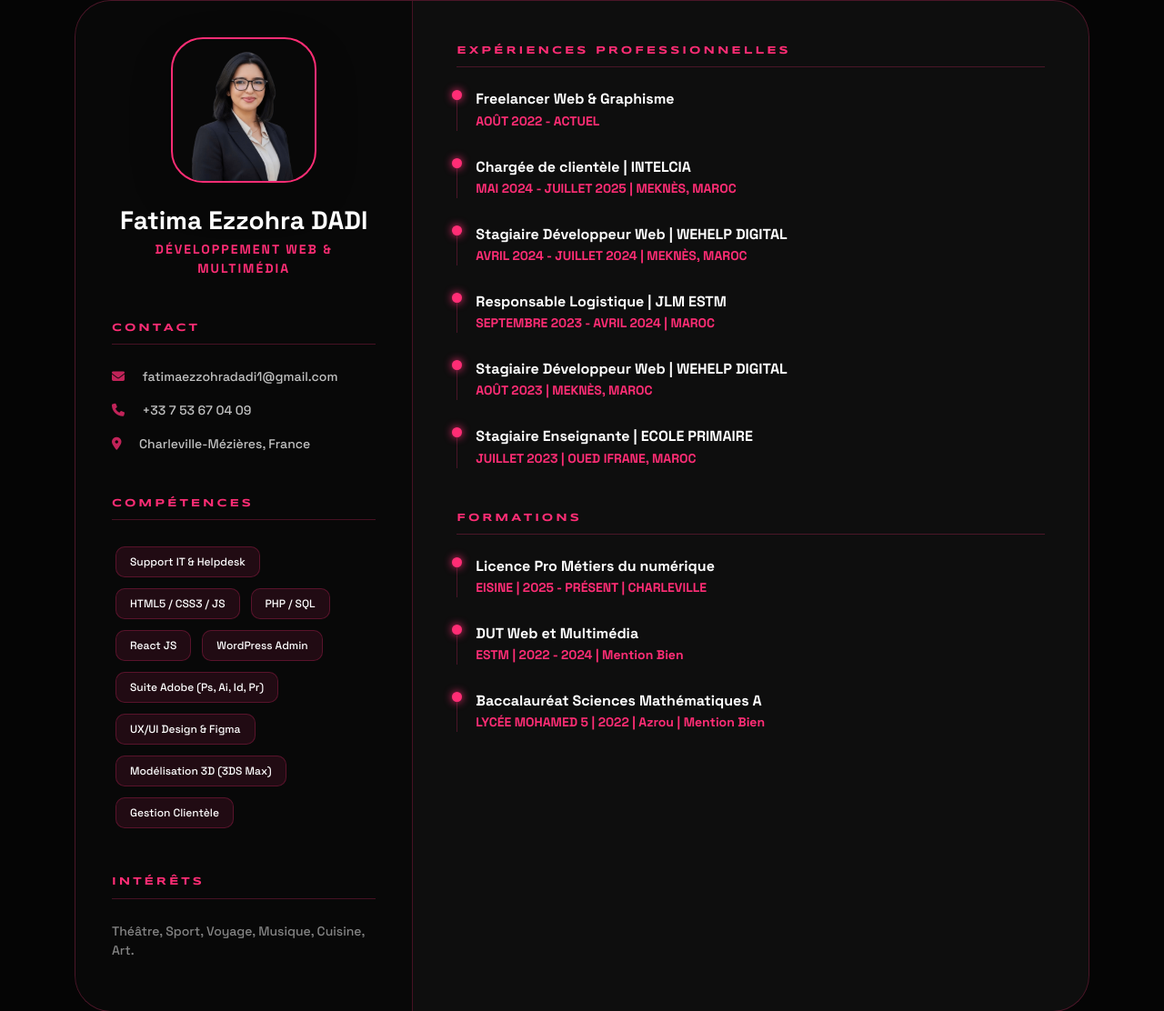
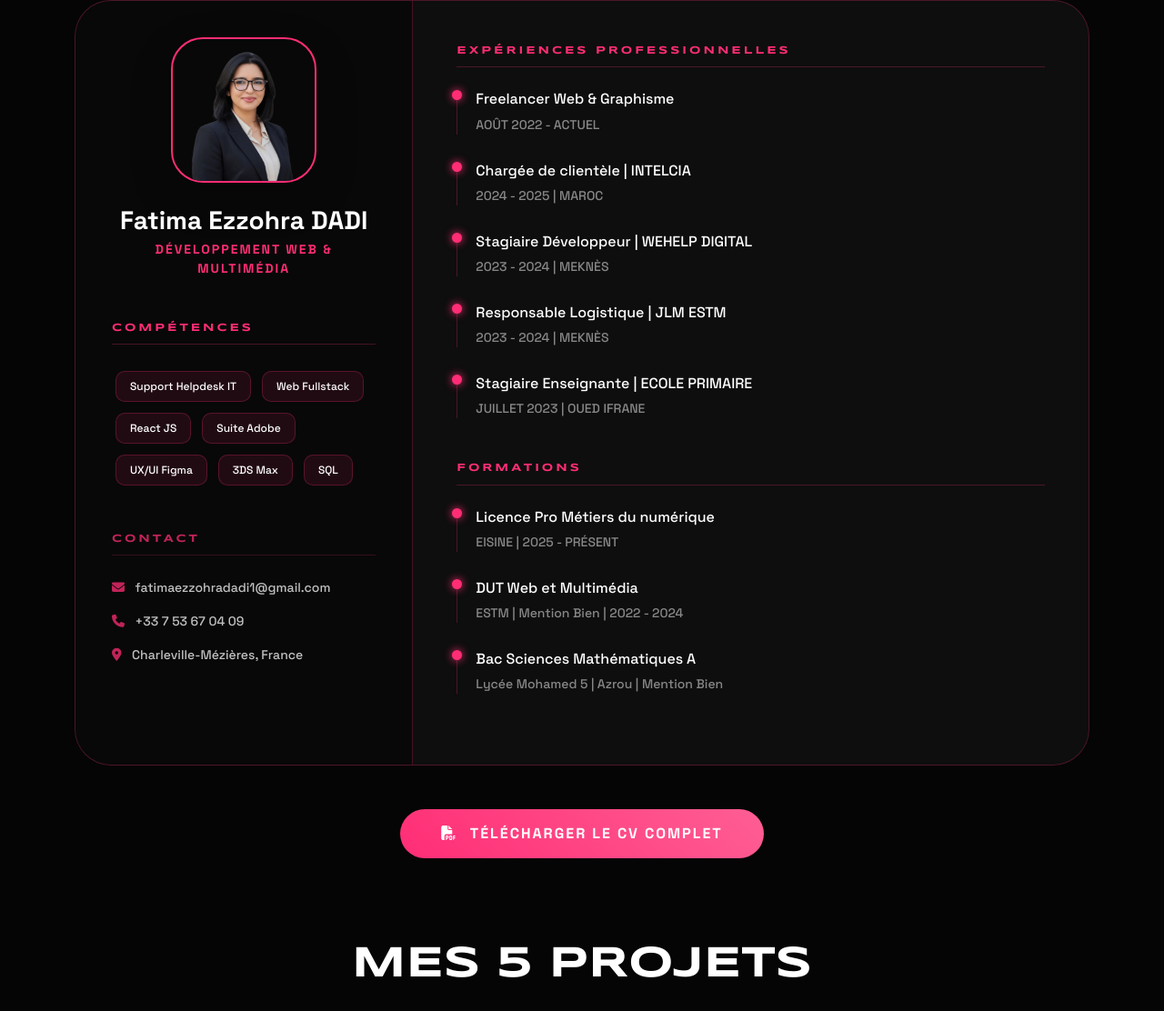
Before and after one commit to FD-TOP/fatimaezzohradadi, a plain HTML site: page index.html in a window 1280 px wide. Shown: the part 848-1960 px from the top of the page at 91% size. Drawn offline with nearby package versions, Linux system fonts and the light colour scheme.

Commit message:
Update index.html

```diff
--- a/index.html
+++ b/index.html
@@ -4,6 +4,9 @@
     <meta charset="UTF-8">
     <meta name="viewport" content="width=device-width, initial-scale=1.0">
     <title>Fatima Ezzohra Dadi | Portfolio Digital & CV</title>
+
+    <meta name="description" content="Découvrez les projets de Fatima Ezzohra Dadi : experte Web, Design UX/UI et Support IT Helpdesk.">
+    <link rel="icon" type="image/png" href="images/logofd.png">
 
     <link rel="preconnect" href="https://fonts.googleapis.com">
     <link rel="preconnect" href="https://fonts.gstatic.com" crossorigin>
@@ -25,9 +28,9 @@
         ::-webkit-scrollbar { width: 6px; }
         ::-webkit-scrollbar-thumb { background: var(--accent); border-radius: 10px; }
 
-        /* --- FOND ANIMÉ --- */
+        /* --- BACKGROUND ANIMÉ (BLOBS) --- */
         .bg-blobs { position: fixed; top: 0; left: 0; width: 100%; height: 100%; z-index: -1; background: #050505; overflow: hidden; }
-        .blob { position: absolute; width: 600px; height: 600px; background: radial-gradient(circle, rgba(255, 45, 117, 0.1) 0%, transparent 70%); border-radius: 50%; filter: blur(80px); animation: move 20s infinite alternate; }
+        .blob { position: absolute; width: 600px; height: 600px; background: radial-gradient(circle, rgba(255, 45, 117, 0.1) 0%, transparent 70%); border-radius: 50%; filter: blur(80px); animation: move 25s infinite alternate; }
         @keyframes move { from { transform: translate(-10%, -10%); } to { transform: translate(80%, 50%); } }
 
         /* --- NAVIGATION --- */
@@ -36,18 +39,27 @@
         .nav-link { font-size: 0.8rem; text-transform: uppercase; letter-spacing: 2px; transition: 0.3s; }
         .nav-link:hover { color: var(--accent) !important; }
 
-        /* --- HERO (ANIMATION FLUIDE) --- */
-        #home { height: 100vh; display: flex; align-items: center; justify-content: center; text-align: center; }
+        /* --- ACCUEIL AVEC PHOTO D'ARRIÈRE-PLAN --- */
+        #home {
+            height: 100vh; display: flex; align-items: center; justify-content: center; text-align: center; position: relative;
+            background: linear-gradient(rgba(0, 0, 0, 0.75), rgba(0, 0, 0, 0.75)), url('images/bg.jpeg') no-repeat center center;
+            background-size: cover; background-attachment: fixed;
+        }
         .hero-title { font-family: 'Syncopate', sans-serif; font-size: clamp(2.2rem, 9vw, 6.5rem); line-height: 0.9; }
         .hero-title span { color: transparent; -webkit-text-stroke: 1px var(--accent); }
+
         .animation-box { height: 60px; overflow: hidden; margin-top: 25px; position: relative; }
-        .animation-box div { font-weight: 700; text-transform: uppercase; letter-spacing: 6px; color: var(--accent); height: 60px; line-height: 60px; position: absolute; width: 100%; opacity: 0; animation: textFade 16s infinite; }
+        .animation-box div {
+            font-weight: 700; text-transform: uppercase; letter-spacing: 6px; color: var(--accent);
+            height: 60px; line-height: 60px; position: absolute; width: 100%; opacity: 0;
+            animation: textFade 16s infinite;
+        }
         .animation-box div:nth-child(2) { animation-delay: 4s; }
         .animation-box div:nth-child(3) { animation-delay: 8s; }
         .animation-box div:nth-child(4) { animation-delay: 12s; }
         @keyframes textFade { 0%, 5% { opacity: 0; transform: translateY(15px); } 10%, 20% { opacity: 1; transform: translateY(0); } 25%, 100% { opacity: 0; transform: translateY(-15px); } }
 
-        /* --- STYLE CV --- */
+        /* --- CV --- */
         .cv-card { background: var(--card-bg); border: 1px solid var(--border); border-radius: 40px; backdrop-filter: blur(20px); overflow: hidden; }
         .cv-sidebar { background: rgba(0,0,0,0.4); padding: 40px; border-right: 1px solid var(--border); }
         .cv-photo { width: 160px; height: 160px; border-radius: 35px; border: 2px solid var(--accent); object-fit: cover; margin-bottom: 25px; transition: 0.4s; }
@@ -55,15 +67,16 @@
         .skill-badge { display: inline-block; padding: 7px 15px; margin: 4px; border-radius: 10px; background: rgba(255, 45, 117, 0.1); border: 1px solid var(--border); font-size: 0.75rem; transition: 0.3s; font-weight: 500; }
         .skill-badge:hover { background: var(--accent); color: white; transform: translateY(-3px); }
         .timeline-item { border-left: 1px solid var(--border); padding-left: 20px; margin-bottom: 30px; position: relative; transition: 0.4s; text-align: left; }
-        .timeline-item:hover { transform: translateX(10px); border-left-color: var(--accent); }
+        .timeline-item:hover { transform: translateX(10px); }
         .timeline-item::after { content: ''; position: absolute; left: -6px; top: 0; width: 11px; height: 11px; background: var(--accent); border-radius: 50%; box-shadow: 0 0 10px var(--accent); }
 
-        /* --- PROJETS --- */
+        /* --- PROJETS (BOUTONS CORRIGÉS) --- */
         .project-card { height: 420px; border-radius: 35px; overflow: hidden; position: relative; border: 1px solid var(--border); background: #000; }
         .project-img { width: 100%; height: 100%; object-fit: cover; opacity: 0.7; transition: 0.6s; }
-        .project-overlay { position: absolute; inset: 0; background: linear-gradient(to top, rgba(0,0,0,0.95) 20%, transparent); display: flex; flex-direction: column; justify-content: flex-end; padding: 30px; opacity: 0; transition: 0.4s; }
+        .project-overlay { position: absolute; inset: 0; background: linear-gradient(to top, rgba(0,0,0,0.95) 20%, transparent); display: flex; flex-direction: column; justify-content: flex-end; padding: 25px; opacity: 0; transition: 0.4s; }
         .project-card:hover .project-overlay { opacity: 1; }
         .project-card:hover .project-img { transform: scale(1.1); opacity: 0.4; }
+
         .btn-group-custom { display: flex; gap: 10px; width: 100%; margin-top: 15px; }
         .btn-project { flex: 1; padding: 12px 10px; font-size: 0.75rem; font-weight: 700; text-transform: uppercase; text-decoration: none; border-radius: 50px; text-align: center; transition: 0.3s; }
         .btn-fill { background: var(--accent); color: white; border: none; }
@@ -78,9 +91,8 @@
         .contact-link { transition: 0.4s; padding: 25px; border-radius: 25px; background: rgba(255, 255, 255, 0.03); border: 1px solid var(--border); text-decoration: none; color: white; display: block; }
         .contact-link:hover { background: rgba(255, 45, 117, 0.1); border-color: var(--accent); color: white; }
         .form-control-custom { background: rgba(255,255,255,0.05); border: 1px solid var(--border); border-radius: 15px; color: white; padding: 15px; margin-bottom: 20px; width: 100%; }
-        .form-control-custom:focus { outline: none; border-color: var(--accent); background: rgba(255,255,255,0.1); }
 
-        @media (max-width: 991px) { .cv-sidebar { border-right: none; border-bottom: 1px solid var(--border); text-align: center; } }
+        @media (max-width: 991px) { .cv-sidebar { border-right: none; border-bottom: 1px solid var(--border); text-align: center; } .hero-title { font-size: 3rem; } }
     </style>
 </head>
 <body>
@@ -124,91 +136,53 @@
                     </div>
 
                     <div class="mb-5">
-                        <h3 class="cv-section-header">CONTACT</h3>
-                        <div class="small opacity-75 text-start">
-                            <p class="mb-3"><i class="fas fa-envelope me-3" style="color: var(--accent)"></i> fatimaezzohradadi1@gmail.com</p>
-                            <p class="mb-3"><i class="fas fa-phone me-3" style="color: var(--accent)"></i> +33 7 53 67 04 09</p>
-                            <p class="mb-3"><i class="fas fa-map-marker-alt me-3" style="color: var(--accent)"></i> Charleville-Mézières, France</p>
+                        <h3 class="cv-section-header">COMPÉTENCES</h3>
+                        <div class="d-flex flex-wrap gap-1">
+                            <span class="skill-badge">Support Helpdesk IT</span>
+                            <span class="skill-badge">Web Fullstack</span>
+                            <span class="skill-badge">React JS</span>
+                            <span class="skill-badge">Suite Adobe</span>
+                            <span class="skill-badge">UX/UI Figma</span>
+                            <span class="skill-badge">3DS Max</span>
+                            <span class="skill-badge">SQL</span>
                         </div>
                     </div>
 
-                    <div class="mb-5">
-                        <h3 class="cv-section-header">COMPÉTENCES</h3>
-                        <div class="d-flex flex-wrap gap-1">
-                            <span class="skill-badge">Support IT & Helpdesk</span>
-                            <span class="skill-badge">HTML5 / CSS3 / JS</span>
-                            <span class="skill-badge">PHP / SQL</span>
-                            <span class="skill-badge">React JS</span>
-                            <span class="skill-badge">WordPress Admin</span>
-                            <span class="skill-badge">Suite Adobe (Ps, Ai, Id, Pr)</span>
-                            <span class="skill-badge">UX/UI Design & Figma</span>
-                            <span class="skill-badge">Modélisation 3D (3DS Max)</span>
-                            <span class="skill-badge">Gestion Clientèle</span>
-                        </div>
-                    </div>
-
-                    <div>
-                        <h3 class="cv-section-header">INTÉRÊTS</h3>
-                        <p class="small opacity-50 text-start">Théâtre, Sport, Voyage, Musique, Cuisine, Art.</p>
+                    <div class="text-start small opacity-75">
+                        <h3 class="cv-section-header">CONTACT</h3>
+                        <p class="mb-3"><i class="fas fa-envelope me-2" style="color:var(--accent)"></i> fatimaezzohradadi1@gmail.com</p>
+                        <p class="mb-3"><i class="fas fa-phone me-2" style="color:var(--accent)"></i> +33 7 53 67 04 09</p>
+                        <p class="mb-3"><i class="fas fa-map-marker-alt me-2" style="color:var(--accent)"></i> Charleville-Mézières, France</p>
                     </div>
                 </aside>
 
-                <div class="col-lg-8 p-4 p-md-5">
+                <div class="col-lg-8 p-4 p-md-5 text-start">
                     <h3 class="cv-section-header">EXPÉRIENCES PROFESSIONNELLES</h3>
-                    <div class="timeline-item">
-                        <h4 class="h6 fw-bold mb-1">Freelancer Web & Graphisme</h4>
-                        <p class="small fw-bold mb-2" style="color: var(--accent)">AOÛT 2022 - ACTUEL</p>
-                    </div>
-                    <div class="timeline-item">
-                        <h4 class="h6 fw-bold mb-1">Chargée de clientèle | INTELCIA</h4>
-                        <p class="small fw-bold mb-2" style="color: var(--accent)">MAI 2024 - JUILLET 2025 | MEKNÈS, MAROC</p>
-                    </div>
-                    <div class="timeline-item">
-                        <h4 class="h6 fw-bold mb-1">Stagiaire Développeur Web | WEHELP DIGITAL</h4>
-                        <p class="small fw-bold mb-2" style="color: var(--accent)">AVRIL 2024 - JUILLET 2024 | MEKNÈS, MAROC</p>
-                    </div>
-                    <div class="timeline-item">
-                        <h4 class="h6 fw-bold mb-1">Responsable Logistique | JLM ESTM</h4>
-                        <p class="small fw-bold mb-2" style="color: var(--accent)">SEPTEMBRE 2023 - AVRIL 2024 | MAROC</p>
-                    </div>
-                    <div class="timeline-item">
-                        <h4 class="h6 fw-bold mb-1">Stagiaire Développeur Web | WEHELP DIGITAL</h4>
-                        <p class="small fw-bold mb-2" style="color: var(--accent)">AOÛT 2023 | MEKNÈS, MAROC</p>
-                    </div>
-                    <div class="timeline-item">
-                        <h4 class="h6 fw-bold mb-1">Stagiaire Enseignante | ECOLE PRIMAIRE</h4>
-                        <p class="small fw-bold mb-2" style="color: var(--accent)">JUILLET 2023 | OUED IFRANE, MAROC</p>
-                    </div>
+                    <div class="timeline-item"><h6>Freelancer Web & Graphisme</h6><p class="small opacity-50">AOÛT 2022 - ACTUEL</p></div>
+                    <div class="timeline-item"><h6>Chargée de clientèle | INTELCIA</h6><p class="small opacity-50">2024 - 2025 | MAROC</p></div>
+                    <div class="timeline-item"><h6>Stagiaire Développeur | WEHELP DIGITAL</h6><p class="small opacity-50">2023 - 2024 | MEKNÈS</p></div>
+                    <div class="timeline-item"><h6>Responsable Logistique | JLM ESTM</h6><p class="small opacity-50">2023 - 2024 | MEKNÈS</p></div>
+                    <div class="timeline-item"><h6>Stagiaire Enseignante | ECOLE PRIMAIRE</h6><p class="small opacity-50">JUILLET 2023 | OUED IFRANE</p></div>
 
                     <h3 class="cv-section-header mt-5">FORMATIONS</h3>
-                    <div class="timeline-item">
-                        <h4 class="h6 fw-bold mb-1">Licence Pro Métiers du numérique</h4>
-                        <p class="small fw-bold mb-0" style="color: var(--accent)">EISINE | 2025 - PRÉSENT | CHARLEVILLE</p>
-                    </div>
-                    <div class="timeline-item">
-                        <h4 class="h6 fw-bold mb-1">DUT Web et Multimédia</h4>
-                        <p class="small fw-bold mb-0" style="color: var(--accent)">ESTM | 2022 - 2024 | Mention Bien</p>
-                    </div>
-                    <div class="timeline-item">
-                        <h4 class="h6 fw-bold mb-1">Baccalauréat Sciences Mathématiques A</h4>
-                        <p class="small fw-bold mb-0" style="color: var(--accent)">LYCÉE MOHAMED 5 | 2022 | Azrou | Mention Bien</p>
-                    </div>
+                    <div class="timeline-item"><h6>Licence Pro Métiers du numérique</h6><p class="small opacity-50">EISINE | 2025 - PRÉSENT</p></div>
+                    <div class="timeline-item"><h6>DUT Web et Multimédia</h6><p class="small opacity-50">ESTM | Mention Bien | 2022 - 2024</p></div>
+                    <div class="timeline-item"><h6>Bac Sciences Mathématiques A</h6><p class="small opacity-50">Lycée Mohamed 5 | Azrou | Mention Bien</p></div>
                 </div>
             </div>
-            <div class="text-center mt-5">
-                <a href="images/cvfatimadadi.pdf" download class="btn-premium"><i class="fas fa-file-pdf me-2"></i> TÉLÉCHARGER LE CV PDF</a>
+            <div class="mt-5 text-center">
+                <a href="images/cvfatimadadi.pdf" download class="btn-premium"><i class="fas fa-file-pdf me-2"></i> TÉLÉCHARGER LE CV COMPLET</a>
             </div>
         </section>
 
         <section id="portfolio" class="container py-5">
-            <h2 class="text-center mb-5 hero-title" style="font-size:3rem">PROJETS</h2>
+            <h2 class="text-center mb-5 hero-title" style="font-size:3rem">MES 5 PROJETS</h2>
             <div class="row g-4">
                 <div class="col-md-6 col-lg-4">
                     <div class="project-card">
                         <img src="images/logo.png" class="project-img" alt="ThaiJap">
                         <div class="project-overlay">
                             <h5>THAIJAP QR</h5>
-                            <p class="small">Commande resto (Firebase)</p>
                             <div class="btn-group-custom">
                                 <a href="https://fd-top.github.io/thaijap/" target="_blank" class="btn-project btn-fill">Client</a>
                                 <a href="https://fd-top.github.io/thaijap/admin.html" target="_blank" class="btn-project btn-outline">Admin</a>
@@ -221,10 +195,7 @@
                         <img src="images/skill.png" class="project-img" alt="Skill Shop">
                         <div class="project-overlay">
                             <h5>SKILL SHOP</h5>
-                            <p class="small">Dashboard JS ES6</p>
-                            <div class="btn-group-custom">
-                                <a href="https://fd-top.github.io/Skillshop/" target="_blank" class="btn-project btn-fill w-100">Voir Projet</a>
-                            </div>
+                            <div class="btn-group-custom"><a href="https://fd-top.github.io/Skillshop/" target="_blank" class="btn-project btn-fill w-100">Voir Projet</a></div>
                         </div>
                     </div>
                 </div>
@@ -232,10 +203,8 @@
                     <div class="project-card">
                         <img src="images/3D.png" class="project-img" alt="3D">
                         <div class="project-overlay">
-                            <h5>ARCHITECTURE 3D</h5>
-                            <div class="btn-group-custom">
-                                <a href="estm/ESTM2.max" download class="btn-project btn-outline w-100">Fichier .Max</a>
-                            </div>
+                            <h5>RENDU ARCHI 3D</h5>
+                            <div class="btn-group-custom"><a href="estm/ESTM2.max" download class="btn-project btn-outline w-100">Fichier .Max</a></div>
                         </div>
                     </div>
                 </div>
@@ -244,9 +213,7 @@
                         <img src="images/ui.png" class="project-img" alt="Design">
                         <div class="project-overlay">
                             <h5>BRAND IDENTITY</h5>
-                            <div class="btn-group-custom">
-                                <a href="images/chartegraphique.pdf" target="_blank" class="btn-project btn-fill w-100">Voir PDF</a>
-                            </div>
+                            <div class="btn-group-custom"><a href="images/chartegraphique.pdf" target="_blank" class="btn-project btn-fill w-100">Voir PDF</a></div>
                         </div>
                     </div>
                 </div>
@@ -255,9 +222,7 @@
                         <img src="images/gestion.png" class="project-img" alt="Logistique">
                         <div class="project-overlay">
                             <h5>LOGISTIQUE JLM</h5>
-                            <div class="btn-group-custom">
-                                <a href="#cv" class="btn-project btn-outline w-100">Détails CV</a>
-                            </div>
+                            <div class="btn-group-custom"><a href="#cv" class="btn-project btn-outline w-100">Détails CV</a></div>
                         </div>
                     </div>
                 </div>
@@ -265,30 +230,28 @@
         </section>
 
         <section id="contact" class="container py-5">
-            <div class="cv-card p-5">
-                <h2 class="text-center mb-5 hero-title" style="font-size:2.5rem">CONTACT</h2>
-                <div class="row g-4 mb-5 text-center">
+            <div class="cv-card p-5 text-center">
+                <h2 class="hero-title mb-5" style="font-size:2.5rem">CONTACT</h2>
+                <div class="row g-4 mb-5">
                     <div class="col-md-6">
                         <a href="mailto:fatimaezzohradadi1@gmail.com" class="contact-link">
                             <i class="fas fa-envelope fa-2x mb-3 text-accent" style="color:var(--accent)"></i>
                             <h5 class="fw-bold">Email Direct</h5>
-                            <p class="small opacity-75">fatimaezzohradadi1@gmail.com</p>
                         </a>
                     </div>
                     <div class="col-md-6">
                         <a href="https://linkedin.com/in/fatima-ezzohra-dadi" target="_blank" class="contact-link">
                             <i class="fab fa-linkedin fa-2x mb-3 text-accent" style="color:var(--accent)"></i>
                             <h5 class="fw-bold">LinkedIn Pro</h5>
-                            <p class="small opacity-75">Fatima Ezzohra Dadi</p>
                         </a>
                     </div>
                 </div>
-                <form id="contact-form" class="mx-auto mt-4" style="max-width: 650px;">
+                <form id="contact-form" class="mx-auto" style="max-width: 650px;">
                     <div class="row">
-                        <div class="col-md-6"><input type="text" class="form-control-custom" placeholder="Nom" required></div>
+                        <div class="col-md-6"><input type="text" class="form-control-custom" placeholder="Nom complet" required></div>
                         <div class="col-md-6"><input type="email" class="form-control-custom" placeholder="Email" required></div>
                     </div>
-                    <textarea class="form-control-custom" rows="4" placeholder="Message..."></textarea>
+                    <textarea class="form-control-custom" rows="4" placeholder="Votre message..."></textarea>
                     <button type="submit" class="btn-premium w-100 border-0 p-3">ENVOYER LE MESSAGE</button>
                 </form>
             </div>
```
